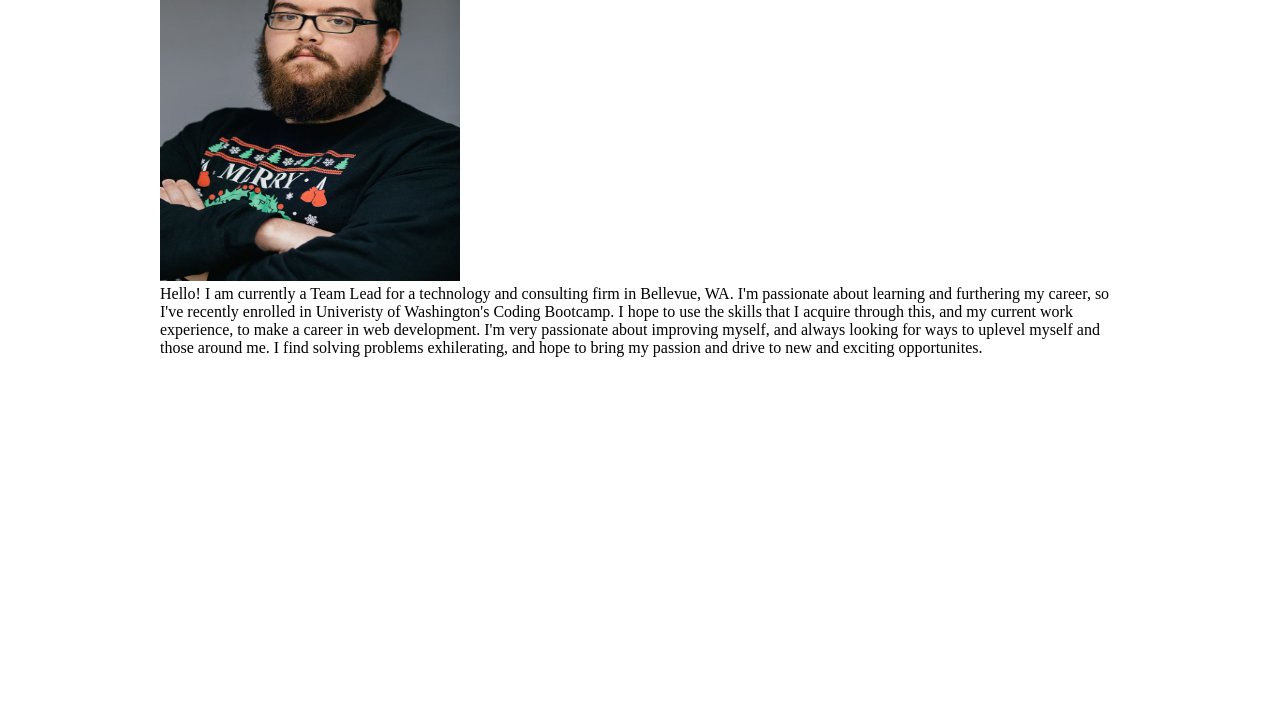
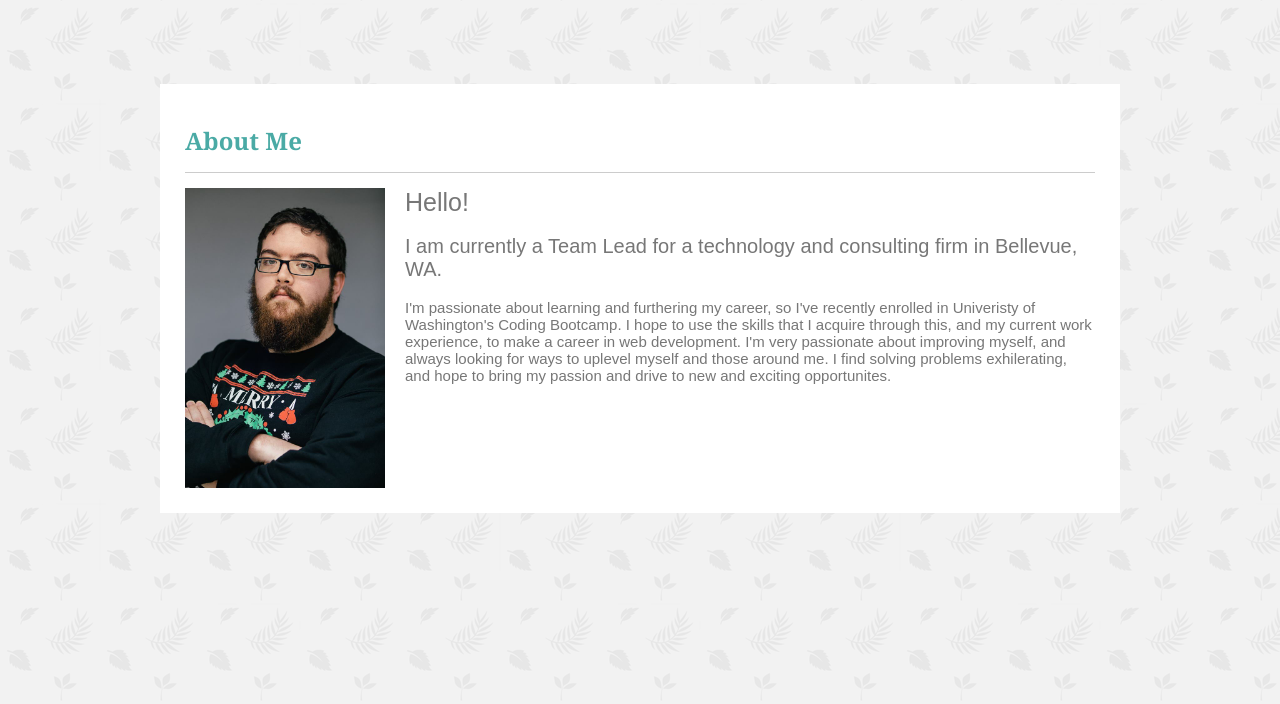
Before and after one commit to Munch-Z/Basic-Portfolio, a plain HTML site: page index.html in a window 1280 px wide. Shown: the part 96-800 px from the top of the page. Drawn offline with Linux system fonts and the light colour scheme.

Commit message:
All pages base layouts complete

```diff
--- a/assets/CSS/style.css
+++ b/assets/CSS/style.css
@@ -1,12 +1,27 @@
-*, html, body {
+*{
     margin: 0;
     padding: 0;
 }
 
-#about-body {
+html, body {
+font-family: 'Arial', 'Helvetica Neue', Helvetica, sans-serif;
+color: #777777;
+background-image: url("../Images/leaves-pattern.png");
+}
+
+
+.body-center {
     max-width: 960px;
     margin: 0 auto;
 }
+
+/* h2 Global */
+h2 {
+    color: #4aaaa5;
+    border-bottom: 1px solid #cccccc;
+    font-family:  'Georgia', Times, Times New Roman, serif;
+    padding: 15px 0;
+    }
 
 /* Nav Bar Baby */
 header {
@@ -14,11 +29,11 @@ header {
     top: 0;
     right: 0;
     background-color:#ffffff;
-    font-family:  'Georgia', Times, Times New Roman, serif;
     border-bottom: 3px solid;
     border-color: #cccccc;
     width: 100%;
     padding: 0;
+    height: 90px;
 }
 
 #header-content {
@@ -36,6 +51,9 @@ header h1 {
 background-color: #4aaaa5;
 color: white;
 padding: 25px 20px;
+box-sizing: border-box;
+height: 100%;
+font-family:  'Georgia', Times, Times New Roman, serif;
 }
 
 #nav-bar ul {
@@ -52,3 +70,50 @@ padding: 25px 20px;
     border-left: none;
 }
 /* End of Nav Bar */
+
+/* Bio Page Body */
+
+/*
+#bio {
+    background-color: #ffffff;
+    max-width: 960px;
+    padding: 25px;
+    margin-top: 180px;
+    overflow: auto;
+}*/
+
+.body-wrapper {
+    background-color: #ffffff;
+    max-width: 960px;
+    padding: 25px;
+    margin-top: 180px;
+    overflow: auto;
+}
+
+#headshot {
+    float: left;
+    padding: 15px 20px 0px 0px;
+}
+
+#bio-writing {
+    padding: 15px 0px 0px;
+}
+
+#hello {
+    font-size: 25px;
+}
+
+#bellevue {
+    font-size: 20px;
+}
+
+#small-text {
+    font-size: 15px;
+}
+/* Bio Page Body End */
+
+/*Contact Page Main */
+
+#contact-div {
+    padding-top: 200px;
+}
--- a/index.html
+++ b/index.html
@@ -6,7 +6,7 @@
     <title>Zach Murphy About</title>
     <link rel="stylesheet" type="text/css" href="./assets/CSS/style.css"  />
 </head>
-<body id="about-body">
+<body class="body-center">
     <header id="header">
         <div id="header-content">
         <h1 id="name">Zachary Murphy</h1>
@@ -19,11 +19,15 @@
         </nav>
     </div>
     </header>
-<div id="bio">
+<div class="body-wrapper" id="bio">
 <h2 id="about-me">About Me</h2>
-<img id="headshot" src="assets/Images/Headshot.jpg" width="300" height="350" alt="A picture of me">
+<img id="headshot" src="assets/Images/Headshot.jpg" width="200" height="auto" alt="A picture of me">
 <div id="bio-writing">
-<p>Hello! I am currently a Team Lead for a technology and consulting firm in Bellevue, WA. I'm passionate about learning and furthering my career, so I've recently enrolled in Univeristy of Washington's Coding Bootcamp. I hope to use the skills that I acquire through this, and my current work experience, to make a career in web development. I'm very passionate about improving myself, and always looking for ways to uplevel myself and those around me. I find solving problems exhilerating, and hope to bring my passion and drive to new and exciting opportunites.</p>
+<p id="hello">Hello!</p>
+<br>
+<p id="bellevue">I am currently a Team Lead for a technology and consulting firm in Bellevue, WA.</p>
+<br>
+<p id="small-text">I'm passionate about learning and furthering my career, so I've recently enrolled in Univeristy of Washington's Coding Bootcamp. I hope to use the skills that I acquire through this, and my current work experience, to make a career in web development. I'm very passionate about improving myself, and always looking for ways to uplevel myself and those around me. I find solving problems exhilerating, and hope to bring my passion and drive to new and exciting opportunites.</p>
 </div>
 </div>
 </body>
```
Also changed, not shown: contact.html (+11 -7 lines), portfolio.html (+11 -4 lines), assets/Images/leaves-pattern.png (added).
